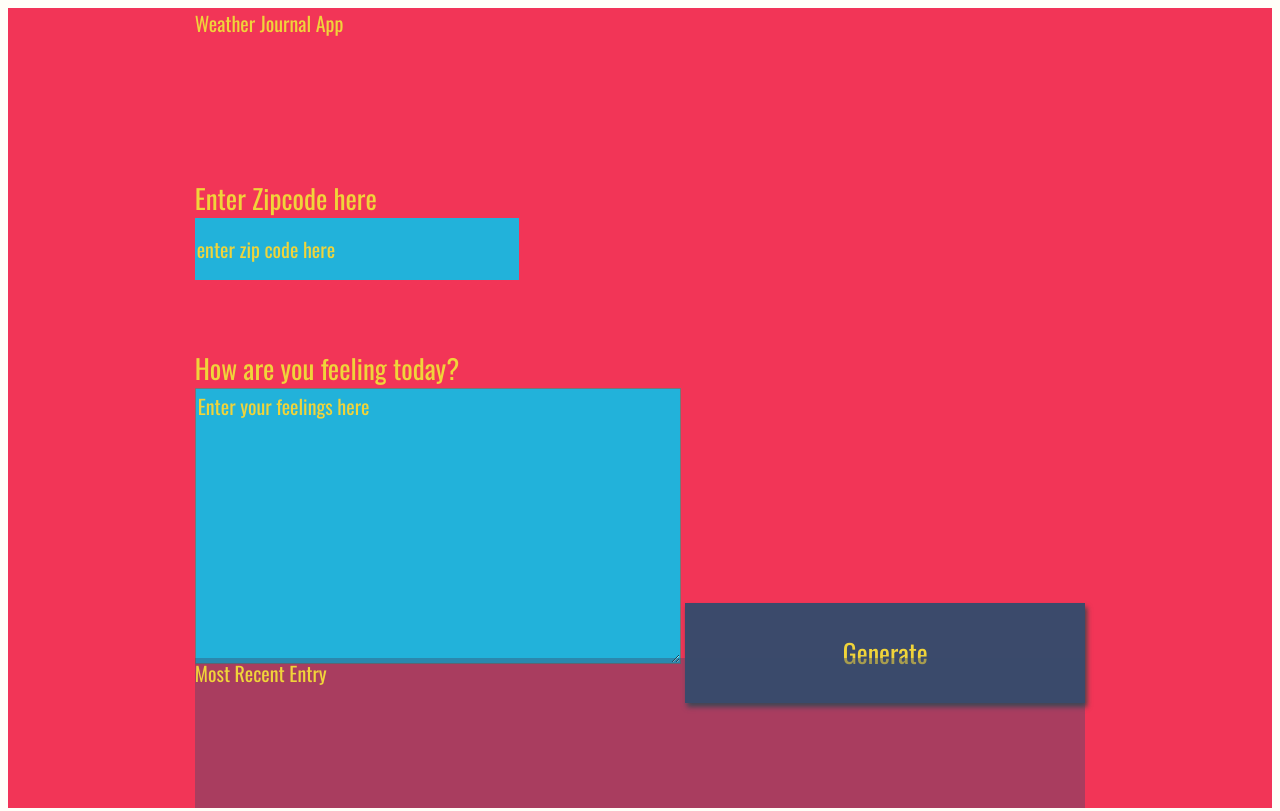
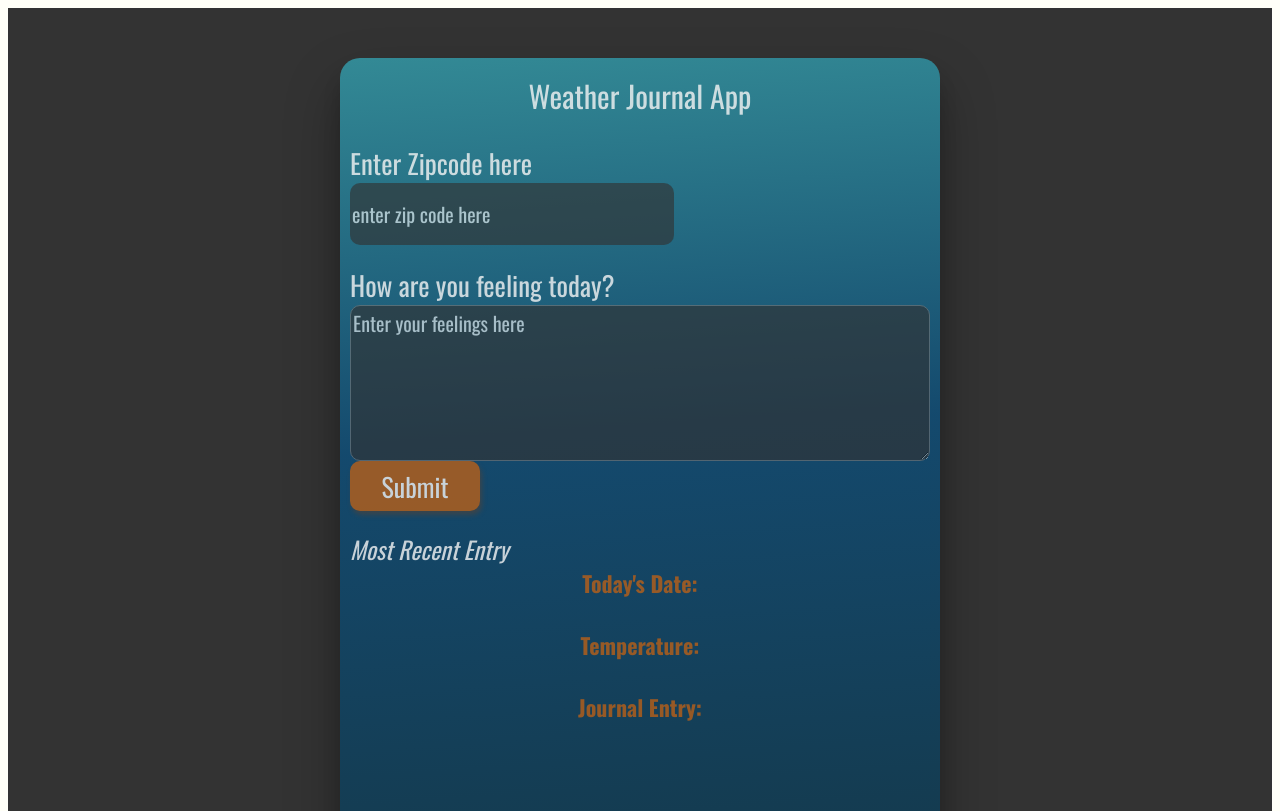
Before and after one commit to alison2686/weather-app, a plain HTML site: page website/index.html in a window 1280 px wide. Shown: the top 811 px of the page. Drawn offline with nearby package versions, Linux system fonts and the light colour scheme; a web font is replaced by a local one.

Commit message:
Update UI dynamically

```diff
--- a/website/app.js
+++ b/website/app.js
@@ -1,12 +1,7 @@
-/* Function to POST data */
-
-
-/* Function to GET Project Data */
-
 /* Global Variables */
-let baseURL = 'https://api.openweathermap.org/data/2.5/weather?zip=';
+const baseURL = 'https://api.openweathermap.org/data/2.5/weather?zip=';
 // Personal API Key for OpenWeatherMap API
-let apiKey = '&appid=38dc2cc844dff231254225ded0287cc9&units=metric';
+const apiKey = '&appid=8a1c5abd36991a362b6f24121212f543&units=imperial';
 
 // Create a new date instance dynamically with JS
 let d = new Date();
@@ -15,23 +10,66 @@ let newDate = d.getMonth()+'.'+ d.getDate()+'.'+ d.getFullYear();
 // Event listener to add function to existing HTML DOM element
 document.getElementById('generate').addEventListener('click', getWeather);
 
-/* Function called by event listener */
+// Function called by event listener
 function getWeather(event) {
     let zip = document.getElementById('zip').value;
-    getWeatherData(baseURL, zip, apiKey);
+    let feelings = document.getElementById('feelings').value;
+
+    getWeatherData(baseURL, zip, apiKey)
+        // Chain promise that makes a POST request to add API data and user entered content
+        .then(data => {
+            postData('/addWeather', {
+                temp: data.main.temp,
+                date: newDate,
+                feelings: feelings,
+            })
+            // Chain promise that updates UI dynamically
+            .then(()=>
+                updateUI());
+        })
 }
 
-/* Function to GET Web API Data*/
+// Function to GET Web API Data
 const getWeatherData = async (baseURL, zip, key) => {
     const res = await fetch(baseURL+zip+key);
     console.log(res);
     try {
         const data = await res.json();
         console.log(data);
-        // chain promise here
+        return data;
+    } catch(error) {
+        console.log('error', error);
+    }
+};
 
-        // postData('/weather', data)
+// Async postData function
+const postData = async(url = '', data = {}) => {
+    const res = await fetch(url, {
+        method: 'POST',
+        credentials: 'same-origin',
+        headers: {
+            'Content-Type': 'application/json',
+        },
+        body: JSON.stringify(data),
+    });
+
+    try {
+        const newData = await res.json();
+        return newData;
     } catch(error) {
         console.log('error', error);
     }
 }
+
+// Async funtion to update UI dynamically
+const updateUI = async() => {
+    const request = await fetch('/all');
+    try{
+        const allData = await request.json();
+        document.getElementById('date').innerHTML = allData.date;
+        document.getElementById('temp').innerHTML = allData.temp + '° F';
+        document.querySelector('#content').innerHTML = allData.feelings;
+    } catch(error) {
+        console.log('error', error);
+    }
+}
--- a/website/index.html
+++ b/website/index.html
@@ -8,6 +8,7 @@
 </head>
  <body>
 <div id = "app">
+  <div id="card">
     <div class ="holder headline">
       Weather Journal App
     </div>
@@ -17,15 +18,19 @@
     </div>
     <div class ="holder feel">
       <label for="feelings">How are you feeling today?</label>
-    <textarea class= "myInput" id="feelings" placeholder="Enter your feelings here" rows="9" cols="50"></textarea>
-    <button id="generate" type = "submit"> Generate </button>
+      <textarea class= "myInput" id="feelings" placeholder="Enter your feelings here" rows="5" cols="50"></textarea>
+      <button id="generate" type = "submit"> Submit </button>
     </div>
     <div class ="holder entry">
       <div class = "title">Most Recent Entry</div>
     <div id = "entryHolder">
+      <div class="entry-title"><strong>Today's Date:</strong></div>
       <div id = "date"></div>
+      <div class="entry-title"><strong>Temperature:</strong></div>
     <div id = "temp"></div>
+    <div class="entry-title"><strong>Journal Entry:</strong></div>
     <div id = "content"></div>
+    </div>
     </div>
     </div>
   </div>
--- a/website/style.css
+++ b/website/style.css
@@ -6,45 +6,70 @@ body{
 #app{
     display: grid;
     grid-auto-rows: minmax(150px, auto);
-    /* grid-template-columns:  */
-    height:100vh;
-    background: #f23557;
-    color: #f0d43a;
+    height:150vh;
+    background: #333;
+    color: whitesmoke;
     justify-content: center;
     grid-gap: 1em;
     font-size: 20px;
     font-family: 'Oswald', sans-serif;
+    padding: 50px;
+}
+
+#card{
+    background: linear-gradient(356deg, rgba(17, 43, 48, 0.9) 0%, rgba(12, 79, 124, 0.8) 68%, rgba(51, 147, 160, 0.9) 100%);
+    display: flex;
+    height: auto;
+    width: 600px;
+    flex-direction: column;
+    border-radius: 20px;
+    box-shadow: 0 27px 55px 0 rgba(0, 0, 0, 0.3), 0 17px 17px 0 rgba(0, 0, 0, 0.15);
 }
 
 .holder{
-
+    display: flex;
+    flex-direction: column;
+    padding: 10px;
+    opacity: 0.8;
 }
 
 .entry{
-    background: rgba(59, 74, 107, .4);
+    border-radius: 15px;
 }
 
+
 #entryHolder{
-
+    display: flex;
+    flex-direction: column;
+    align-items: center;
 }
 
 #date{
-
+    padding: 15px;
 }
 
 #temp{
-
+    padding: 15px;
 }
 
 #content{
-
+    padding: 15px;
 }
 
 .headline {
-
+    font-size: 30px;
+    padding: 15px;
+    text-align: center;
+    color: whitesmoke;
 }
 .title{
+    font-size: 24px;
+    font-style: italic;
+}
 
+.entry-title{
+    font-size: 22px;
+    color: rgb(184, 96, 25);
 }
 
 /*  Basic Styling To Override Default For Basic HTML Elements */
@@ -57,32 +82,41 @@ input{
     display:block;
     height: 60px;
     width: 320px;
-    background:#22b2da;
-    color: #f0d43a;
+    background: #333;
+    opacity: 0.8;
+    color: whitesmoke;
     font-size: 20px;
     font-family: 'Oswald', sans-serif;
     border: none;
+    border-radius: 10px;
+    cursor: pointer;
 }
 
 button{
-    width: 400px;
-    height: 100px;
-    background: #3b4a6b;
-    color: #f0d43a;
+    width: 130px;
+    height: 50px;
+    background: rgb(184, 96, 25);
+    color: rgb(245, 245, 245);
     font-size: 26px;
     font-family: 'Oswald', sans-serif;
     border: none;
+    border-radius: 10px;
     box-shadow: 2px 4px 5px #444;
+    cursor: pointer;
 }
+
 h1{
     font-size: 36px;
 }
 
 textarea{
-    background:#22b2da;
-    color: #f0d43a;
+    background: #333;
+    opacity: 0.8;
+    color: whitesmoke;
     font-size: 20px;
     font-family: 'Oswald', sans-serif;
+    border-radius: 10px;
+    cursor: pointer;
 }
 /* Reset style for HTML element on active to have no border*/
 input:focus,
@@ -93,19 +127,19 @@ button:focus {
 }
 /* Style for Placeholder Text*/
 ::placeholder { /* Firefox, Chrome, Opera */
-    color: #f0d43a;
+    color: whitesmoke;
     font-family: 'Oswald', sans-serif;
 
 }
 
 :-ms-input-placeholder { /* Internet Explorer 10-11 */
-    color: #f0d43a;
+    color: whitesmoke;
     font-family: 'Oswald', sans-serif;
 
 }
 
 ::-ms-input-placeholder { /* Microsoft Edge */
-    color: #f0d43a;
+    color: whitesmoke;
     font-family: 'Oswald', sans-serif;
 
 }
```
Also changed, not shown: server.js (+7 -7 lines). Lines whose indentation alone changed are shown as unchanged.
